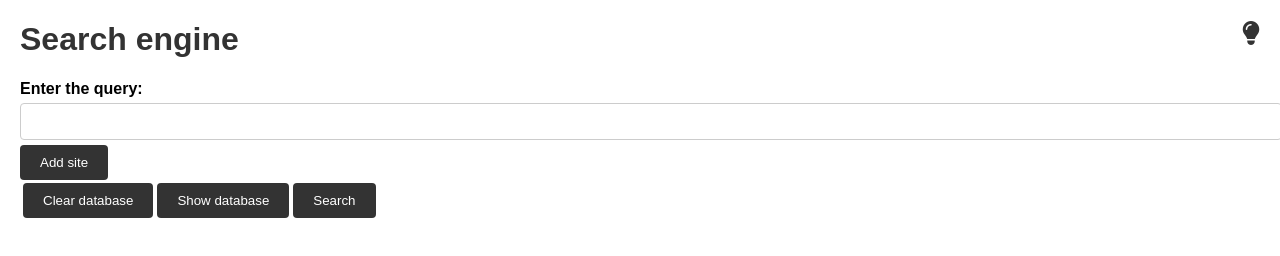
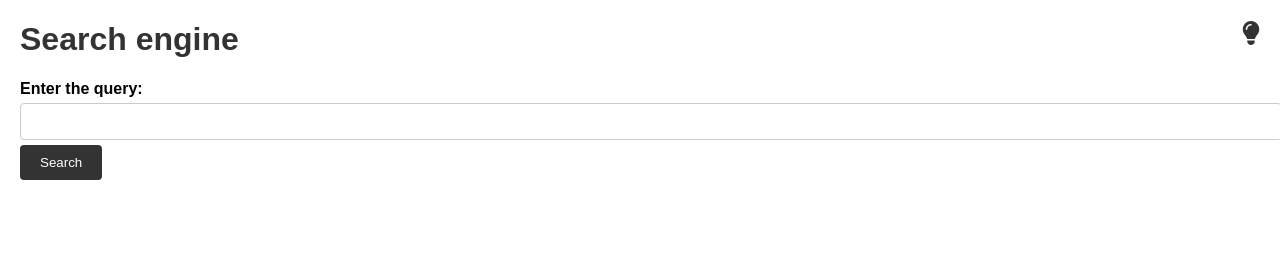
Before and after one commit to MaraydZ/finalproject, a plain HTML site: page views/index.html in a window 1280 px wide. Drawn offline with Linux system fonts and the light colour scheme.

Commit message:
Update index.html

```diff
--- a/views/index.html
+++ b/views/index.html
@@ -85,17 +85,17 @@
 
     <div>
         <h1>Search engine</h1>
-        <form action="/add_website" method="post">
+        <form action="/search" method="post">
             <label for="url">Enter the query:</label>
             <input type="text" id="url" pattern="[^,]*" name="url" required>
             <div class="button-container">
-                <input type="submit" value="Add site">
+                <input type="submit" value="Search">
             </div>
         </form>
         <table>
         <tr>
         <td>
-        <form action="/clear_database" method="post">
+        <!-- <form action="/clear_database" method="post">
             <div class="button-container">
                 <input type="submit" value="Clear database">
             </div>
@@ -111,7 +111,7 @@
         <form action="/search" method="post">
             <td><div class="button-container">
                 <input type="submit" value="Search">
-            </div></td>
+            </div></td> -->
             <!-- <td><div class="button-container">
                 <input type="submit" value="Найти (Yandex)">
             </div></td> -->
```
